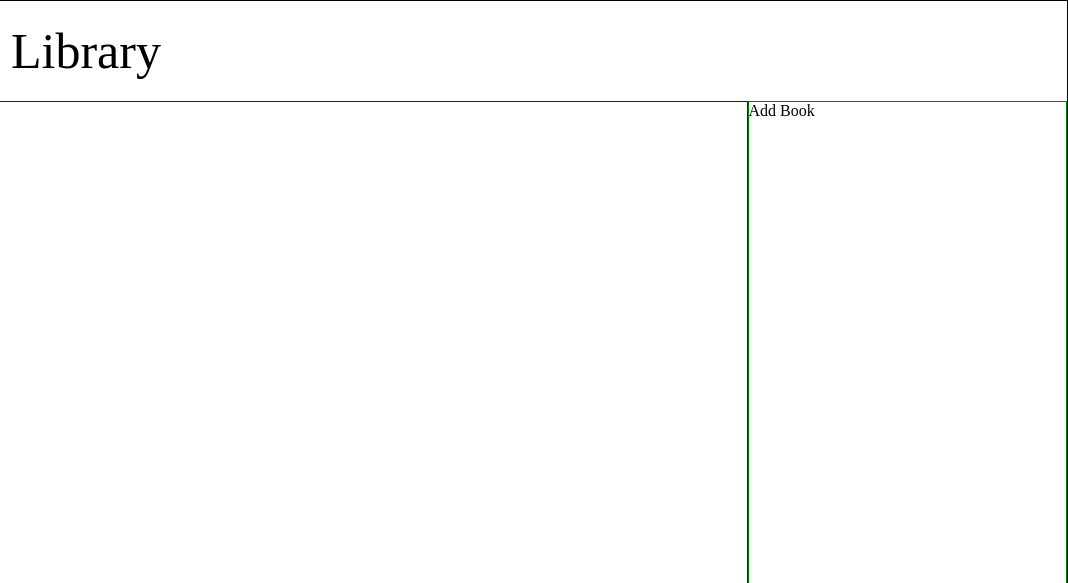
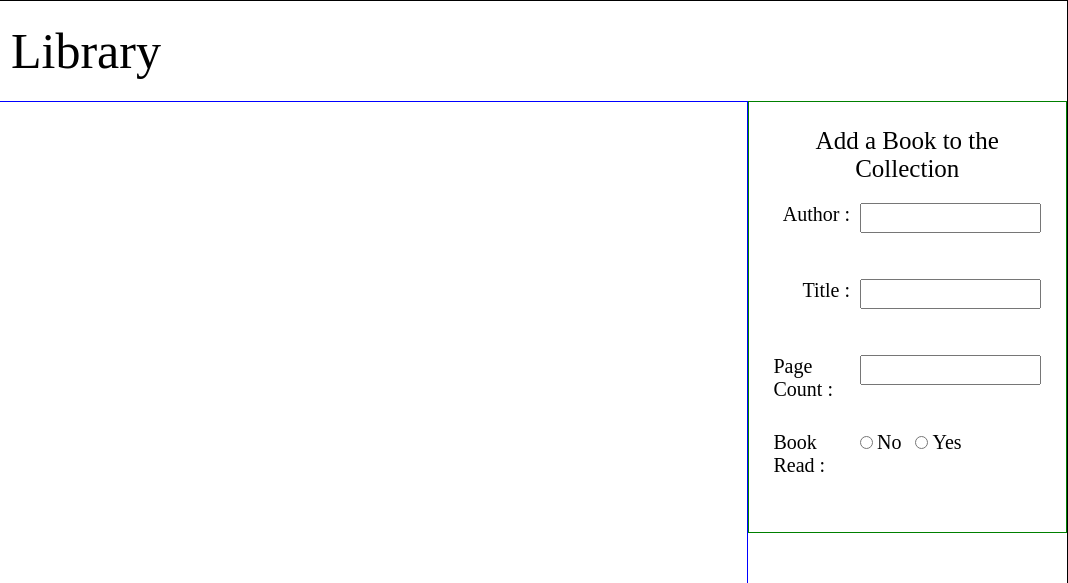
Before and after one commit to dannyCSStudent/Library, a plain HTML site: page index.html in a window 1280 px wide. Shown: the top 583 px of the page, 212-1280 px from the left. Drawn offline with Linux system fonts and the light colour scheme.

Commit message:
Built Sidebar
Built the sidebar section. The section
contains the fields to add a new book.
Used grid to align the contents.

```diff
--- a/index.html
+++ b/index.html
@@ -15,7 +15,22 @@
             <p>My Library</p>
         </div>
         <div class="main">Books</div>
-        <div class="sidebar">Add Book</div>
+        <div class="sidebar">
+            <div class="caption">Add a Book to the Collection</div>
+            <label for="author">Author :</label>
+            <input type="text">
+            <label for="title">Title :</label>
+            <input type="text">
+            <label for="pageCount">Page Count :</label>
+            <input type="text">
+            <label for="bookRead">Book Read :</label>
+            <div class="radioButtons">
+                <input type="radio" name="yes_no" id="no">
+                <label for="no">No</label>
+                <input type="radio" name="yes_no" id="yes">
+                <label for="yes">Yes</label>
+            </div>
+        </div>
     </div>
 </body>
 </html>
--- a/styles.css
+++ b/styles.css
@@ -37,7 +37,34 @@
 }
 
 .sidebar {
+    display: grid;
     grid-column: 2 / 3;
-    grid-row: 2 / 3;
+    grid-template-columns: 1fr 2fr;
+    grid-template-rows: repeat(5, 1fr);
+    padding: 25px;
+    align-self: self-start;
     border: 1px solid green;
 }
+
+.sidebar .caption {
+    grid-column: 1 / 3;
+    font-size: 25px;
+    margin-bottom: 20px;
+    text-align: center;
+}
+
+.sidebar label {
+    font-size: 20px;
+    margin-left: auto;
+    margin-bottom: 15px;
+}
+
+.sidebar input {
+    margin-left: 10px;
+    margin-bottom: 15px;
+    height: 30px;
+}
+
+.sidebar .radioButtons input {
+    height: auto;
+}
```
